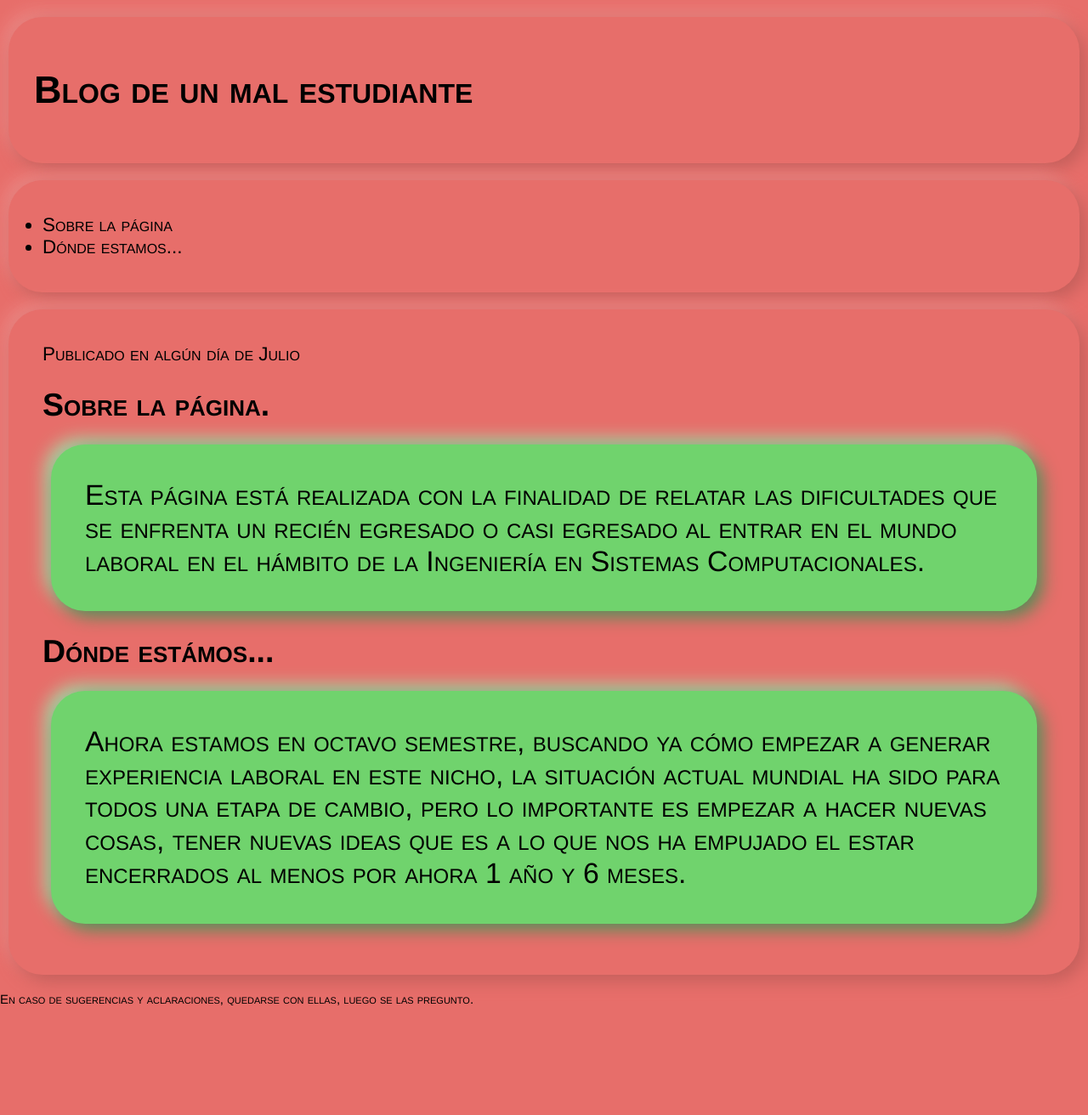
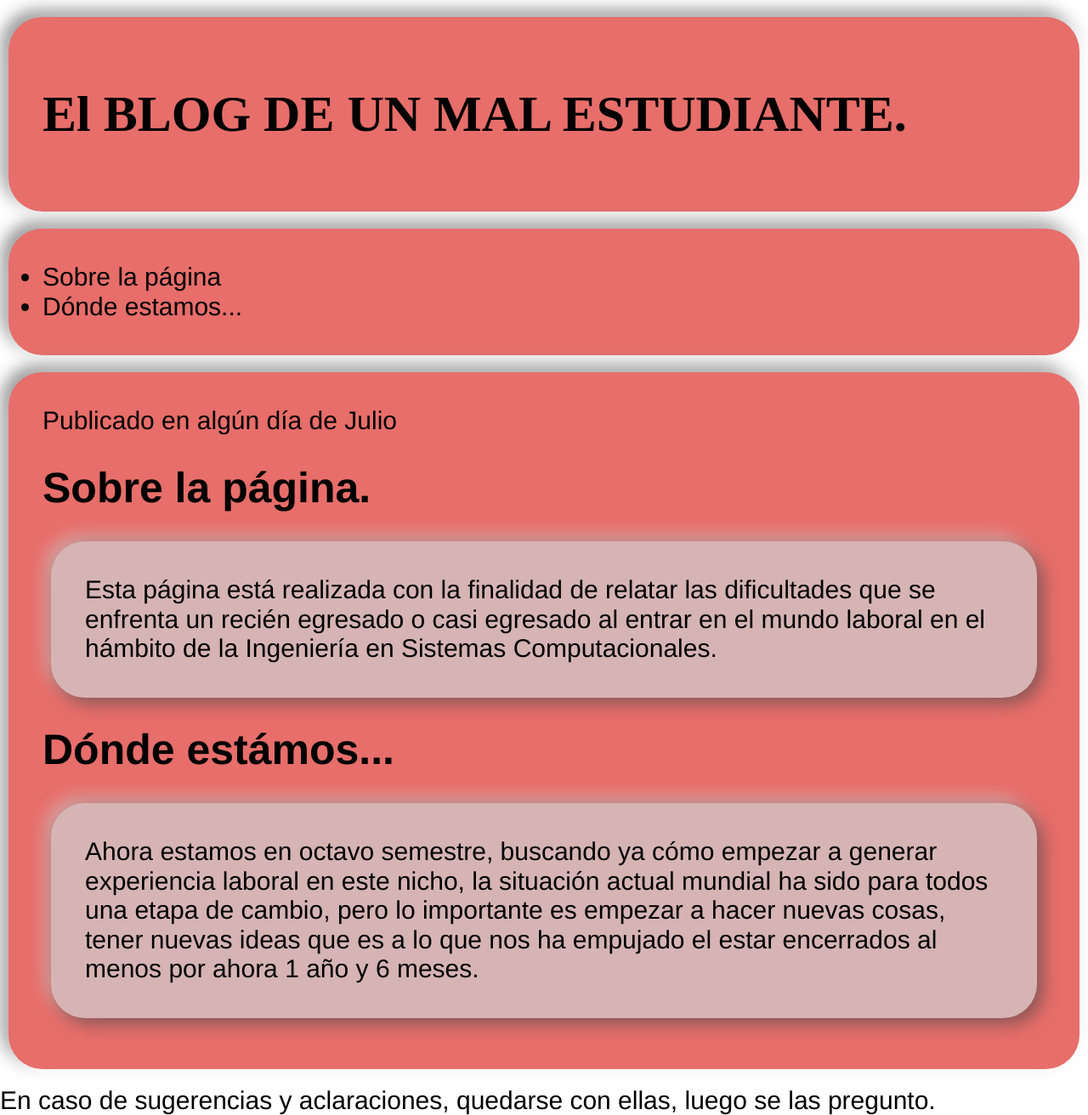
Before and after one commit to scr47One/scr47One.github.io, a PHP site: page / in a window 1280 px wide. Shown: the whole page at 85% size. Before the commit the page ends 1183 px from the top, so only its background shows below. Run offline with PHP 8.4, Linux system fonts and the light colour scheme.

Commit message:
diseño y colores

```diff
--- a/estilo.css
+++ b/estilo.css
@@ -1,9 +1,8 @@
 .body
 {
-    font-size: 15px;
+    font-size: 30px;
     font-family: Helvetica;
-    font-variant: small-caps;
-    background-color: rgb(231, 110, 106);
+    background-color: rgb(255, 255, 255);
     color: black;
 }
 /*
@@ -16,42 +15,47 @@ margin: es el margen fuera de la caja
 /*
 Position
 relative>
-*/
+
 .body__header
 {
     background-color: rgb(231, 110, 106);
     margin: 20px 10px;
     border-radius: 40px;
-    box-shadow: 7px 7px 20px  rgb(195, 94, 90),-7px -7px 20px  rgb(236, 136, 133);
+    box-shadow: 7px 7px 20px  rgb(255, 255, 255),-7px -7px 20px  rgb(182, 182, 182);
 }
+*/
 .body__header__hgroup
 {
-    font-size: 1.5em;
-    padding: 30px;
-    font-family: Helvetica, sans-serif;
+
+    padding: 40px;
+    font-family: Helvetica Inserat LT Std Extranegrita;
     color: black;
+    background-color: rgb(231, 110, 106);
+    margin: 20px 10px;
+    border-radius: 40px;
+    box-shadow: 7px 7px 20px  rgb(255, 255, 255),-7px -7px 20px  rgb(136, 136, 136);
 }
 .body__nav, .body__section
 {
-    font-size: 1.5em;
+    font-size: 1em;
     color: black;
     padding: 40px;
     background-color: rgb(231, 110, 106);
     border-radius: 40px;
     margin: 20px 10px;
     border-style: outset white;
-    box-shadow: 7px 7px 20px  rgb(195, 94, 90),-7px -7px 20px  rgb(236, 136, 133);
+    box-shadow: 7px 7px 20px  rgb(255, 255, 255),-7px -7px 20px  rgb(136, 136, 136);
 }
 .body__section__article__p
 {
-    font-size: 1.5em;
+
     color: black;
     padding: 40px;
-    background-color: rgb(112, 211, 109);
+    background-color: rgb(214, 180, 180);
     border-radius: 40px;
     margin: 20px 10px;
     border-style: outset white;
-    box-shadow: 7px 7px 20px  rgb(86, 136, 84),-7px -7px 20px  rgb(169, 216, 168)
+    box-shadow: 7px 7px 20px  rgb(136, 84, 84),-7px -7px 20px  rgb(216, 168, 168)
 }
 .body__section__time
 {
--- a/index.html
+++ b/index.html
@@ -13,7 +13,7 @@
     <body class="body">
         <header class="body__header">
         <hgroup class="body__header__hgroup">
-            <h1 class="body__header__h1"> Blog de un mal estudiante </h1>
+            <h1 class="body__header__h1"> El BLOG DE UN MAL ESTUDIANTE. </h1>
 
         </hgroup>
         </header>
```
